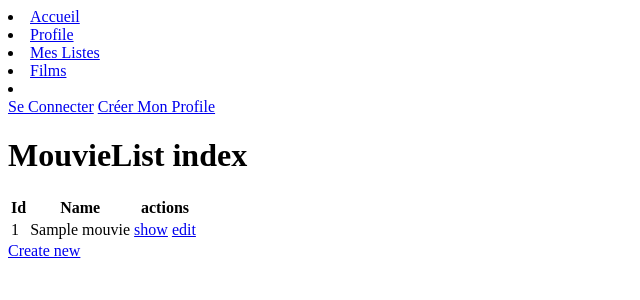
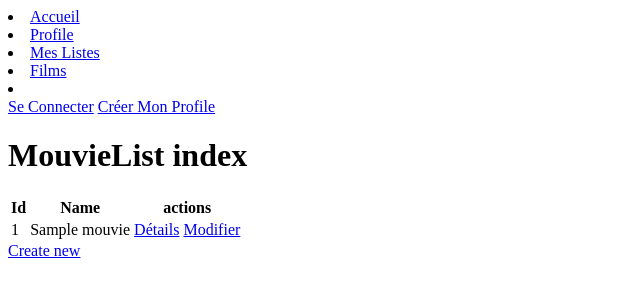
Before and after one commit to murielProton/symfony_first_project, a Symfony app: template templates/mouvie_list/index.html.twig in a window 1280 px wide. Shown: the top 300 px of the page, without its empty margins (0-640 px from the left). Run offline with Twig, Linux system fonts and the light colour scheme; the template is opened without the code that fills it: most values are stand-ins (such as "Sample title", 1, 10 or a date in 2020); some libraries are stand-ins or nearby versions.

Commit message:
Fin de Projet

```diff
--- a/templates/mouvie_list/_form.html.twig
+++ b/templates/mouvie_list/_form.html.twig
@@ -5,6 +5,6 @@
 {% block body %}
 {{ form_start(form) }}
     {{ form_widget(form) }}
-    <button class="btn">{{ button_label|default('Save') }}</button>
+    <button class="btn">{{ button_label|default('Enregistrer') }}</button>
 {{ form_end(form) }}
 {% endblock %}
--- a/templates/mouvie_list/index.html.twig
+++ b/templates/mouvie_list/index.html.twig
@@ -19,8 +19,8 @@
                 <td>{{ mouvie_list.id }}</td>
                 <td>{{ mouvie_list.name }}</td>
                 <td>
-                    <a href="{{ path('mouvie_list_show', {'id': mouvie_list.id}) }}">show</a>
-                    <a href="{{ path('mouvie_list_edit', {'id': mouvie_list.id}) }}">edit</a>
+                    <a href="{{ path('mouvie_list_show', {'id': mouvie_list.id}) }}">Détails</a>
+                    <a href="{{ path('mouvie_list_edit', {'id': mouvie_list.id}) }}">Modifier</a>
                 </td>
             </tr>
         {% else %}
--- a/templates/mouvie_list/show.html.twig
+++ b/templates/mouvie_list/show.html.twig
@@ -35,7 +35,7 @@
 
 	<a href="{{ path('mouvie_list_index') }}">back to list</a>
 
-	<a href="{{ path('mouvie_list_edit', {'id': mouvie_list.id}) }}">edit</a>
+	<a href="{{ path('mouvie_list_edit', {'id': mouvie_list.id}) }}">Modifier</a>
 
 	{{ include('mouvie_list/_delete_form.html.twig') }}
 {% endblock %}
--- a/templates/mouvies/_form.html.twig
+++ b/templates/mouvies/_form.html.twig
@@ -5,6 +5,6 @@
 {% block body %}
 {{ form_start(form) }}
     {{ form_widget(form) }}
-    <button class="btn">{{ button_label|default('Save') }}</button>
+    <button class="btn">{{ button_label|default('Enregistrer') }}</button>
 {{ form_end(form) }}
 {% endblock %}
--- a/templates/mouvies/adminShow.html.twig
+++ b/templates/mouvies/adminShow.html.twig
@@ -68,7 +68,7 @@
 
     <a href="{{ path('mouvies_index') }}">back to list</a>
 
-    <a href="{{ path('mouvies_edit', {'id': mouvy.id}) }}">edit</a>
+    <a href="{{ path('mouvies_edit', {'id': mouvy.id}) }}">Modifier</a>
 
     {{ include('mouvies/_delete_form.html.twig') }}
 {% endblock %}
--- a/templates/mouvies/index.html.twig
+++ b/templates/mouvies/index.html.twig
@@ -30,7 +30,7 @@
                 <td>{{ mouvy.releaseDate }}</td>
                 <td>
                     <a href="{{ path('mouvies_show', {'id': mouvy.id}) }}">More</a>
-                    <a href="{{ path('mouvies_edit', {'id': mouvy.id}) }}">edit</a>
+                    <a href="{{ path('mouvies_edit', {'id': mouvy.id}) }}">Modifier</a>
                  </td>
             </tr>
         {% else %}
--- a/templates/mouvies/show.html.twig
+++ b/templates/mouvies/show.html.twig
@@ -57,7 +57,7 @@
 
      {% endfor %}
       <br>
-    <a href="{{ path('mouvies_edit', {'id':mouvy.id }) }}">edit</a>
+    <a href="{{ path('mouvies_edit', {'id':mouvy.id }) }}">Modifier</a>
 
     {{ include('mouvies/_delete_form.html.twig') }}
 {% endblock %}
--- a/templates/user/index.html.twig
+++ b/templates/user/index.html.twig
@@ -29,8 +29,8 @@
                 <td>{{ user.FirstName }}</td>
                 <td>{{ user.LastName }}</td>
                 <td>
-                    <a href="{{ path('user_show', {'id': user.id}) }}">show</a>
-                    <a href="{{ path('user_edit', {'id': user.id}) }}">edit</a>
+                    <a href="{{ path('user_show', {'id': user.id}) }}">Détails</a>
+                    <a href="{{ path('user_edit', {'id': user.id}) }}">Modifier</a>
                 </td>
             </tr>
         {% else %}
--- a/templates/user/show.html.twig
+++ b/templates/user/show.html.twig
@@ -43,7 +43,7 @@
     {#TODO a mettre uniquement pour les Admin
     <a href="{{ path('user_index') }}">back to list</a>#}
      {{ include('user/_delete_form.html.twig') }}
-    <a href="{{ path('user_edit', {'id': user.id}) }}">Edit</a>
+    <a href="{{ path('user_edit', {'id': user.id}) }}">Modifier</a>
 
 
 {% endblock %}
```
Also changed, not shown: templates/base.html.twig (line endings or trailing spaces).
